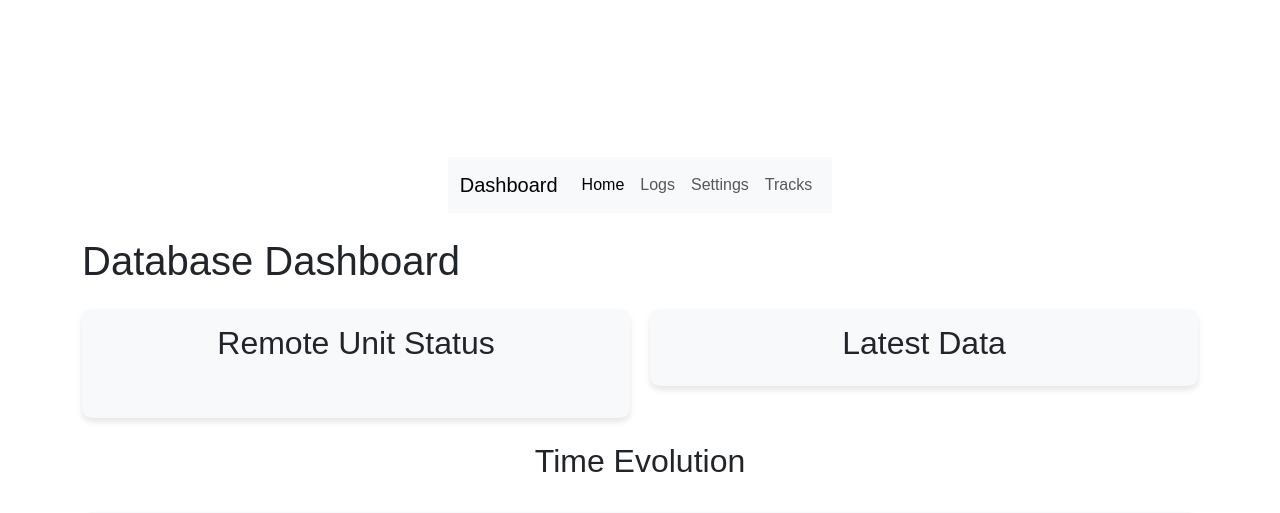
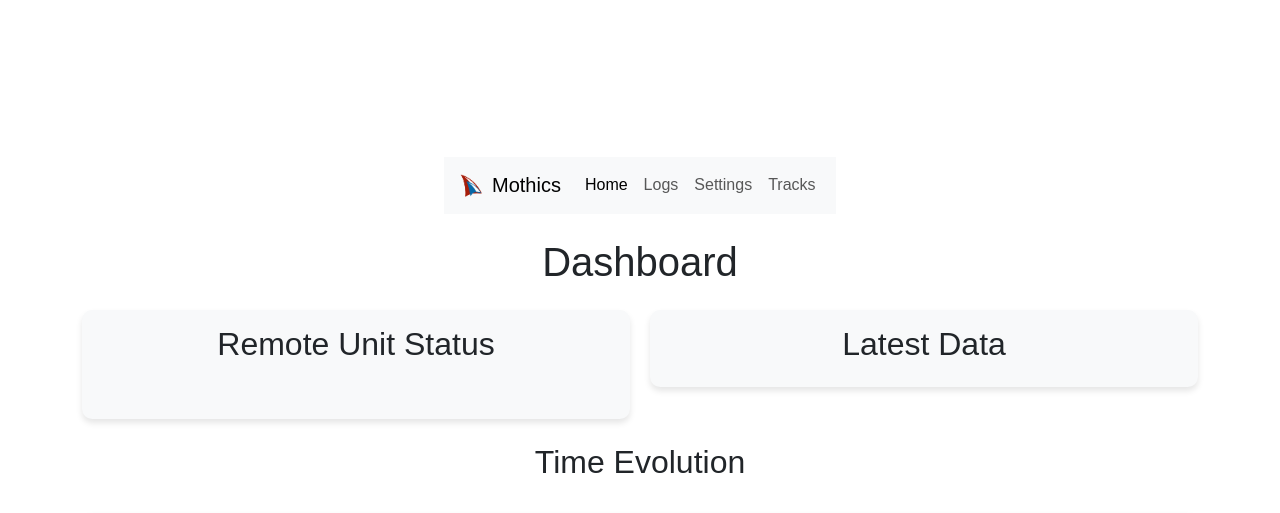
Before and after one commit to Audace-Sailing-Team/mothics, a Python web app: template mothics/templates/index.html in a window 1280 px wide. Shown: the top 513 px of the page. Run offline with Jinja, Linux system fonts and the light colour scheme; the template is opened without the code that fills it, so the values that code supplies are empty; some libraries are stand-ins or nearby versions.

Commit message:
Add logo in navbar

```diff
--- a/mothics/templates/base.html
+++ b/mothics/templates/base.html
@@ -18,7 +18,11 @@
   <!-- Header and Navigation -->
   <nav class="navbar navbar-expand-lg navbar-light bg-light">
     <div class="container-fluid">
-      <a class="navbar-brand" href="/">Dashboard</a>
+      <!-- Title -->
+      <a class="navbar-brand" href="/">
+        <img src="{{ url_for('static', filename='logo.png') }}" alt="AST logo" height="30">
+        Mothics
+      </a>
 
       <!-- Toggler Button for Small Screens -->
       <button class="navbar-toggler" type="button" data-bs-toggle="collapse" data-bs-target="#navbarNav" aria-controls="navbarNav" aria-expanded="false" aria-label="Toggle navigation">
--- a/mothics/templates/index.html
+++ b/mothics/templates/index.html
@@ -20,7 +20,11 @@
   <!-- Header and Navigation -->
 <nav class="navbar navbar-expand-lg navbar-light bg-light">
   <div class="container-fluid">
-    <a class="navbar-brand" href="/">Dashboard</a>
+    <!-- Title -->
+    <a class="navbar-brand" href="/">
+      <img src="{{ url_for('static', filename='logo.png') }}" alt="AST logo" height="30">
+      Mothics
+    </a>
 
     <!-- Toggler Button for Small Screens -->
     <button class="navbar-toggler" type="button" data-bs-toggle="collapse" data-bs-target="#navbarNav" aria-controls="navbarNav" aria-expanded="false" aria-label="Toggle navigation">
@@ -49,7 +53,7 @@
 
     <!-- Main Content Block -->
     <div class="container mt-4">
-    <h1 class="mb-4">Database Dashboard</h1>
+    <h1 class="mb-4" align="center">Dashboard</h1>
 
     <div class="dashboard-container">
       <!-- Remote Unit Status -->
```
Also changed, not shown: mothics/static/logo.png (added).
